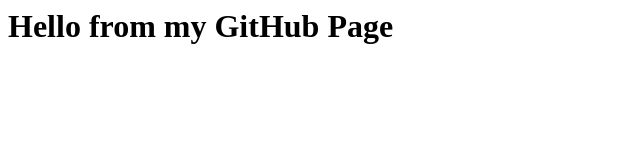
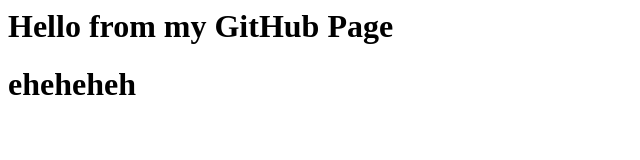
Before and after one commit to xlerach/xlerach.github.io, a plain HTML site: page index.html in a window 1280 px wide. Shown: the whole page, without its empty margins (0-640 px from the left). Drawn offline with Linux system fonts and the light colour scheme.

Commit message:
Update index.html

```diff
--- a/index.html
+++ b/index.html
@@ -1 +1,3 @@
 <h1> Hello from my GitHub Page </h1>
+
+<h1> eheheheh </h1>
```
